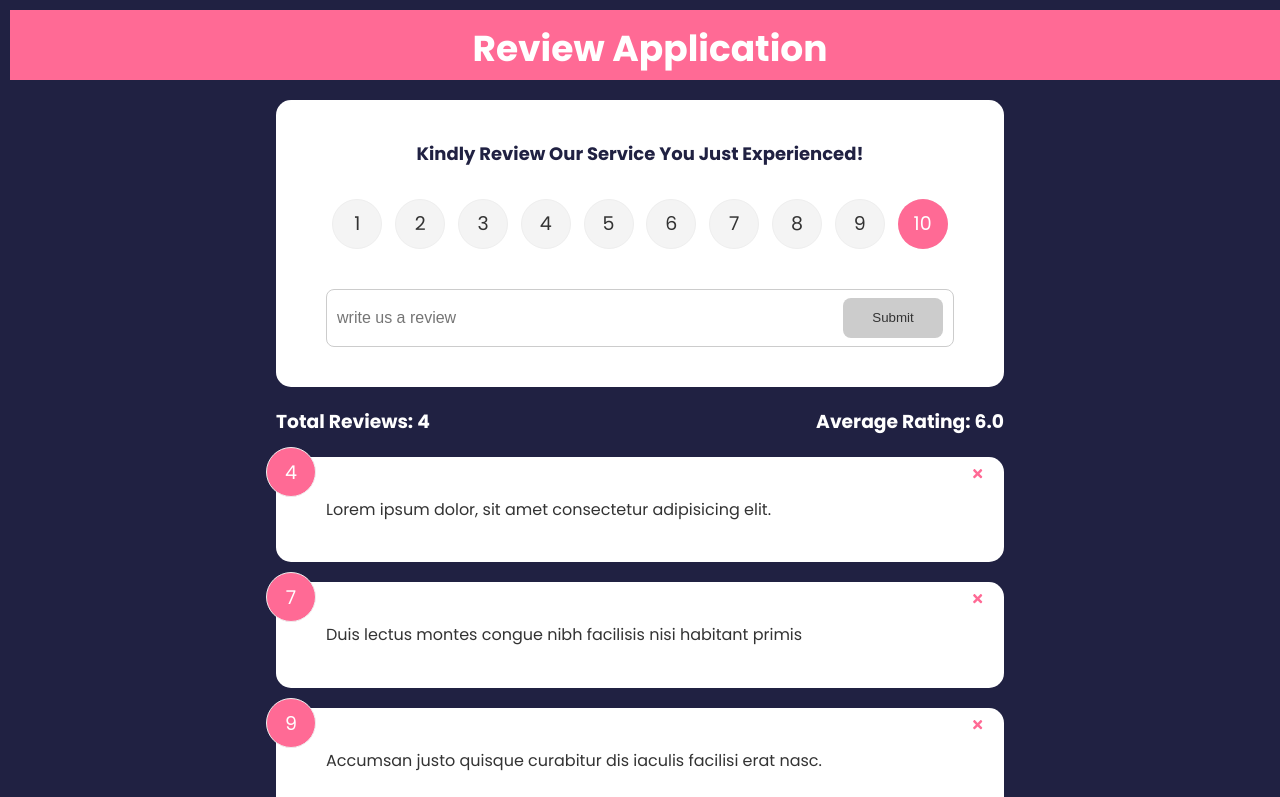
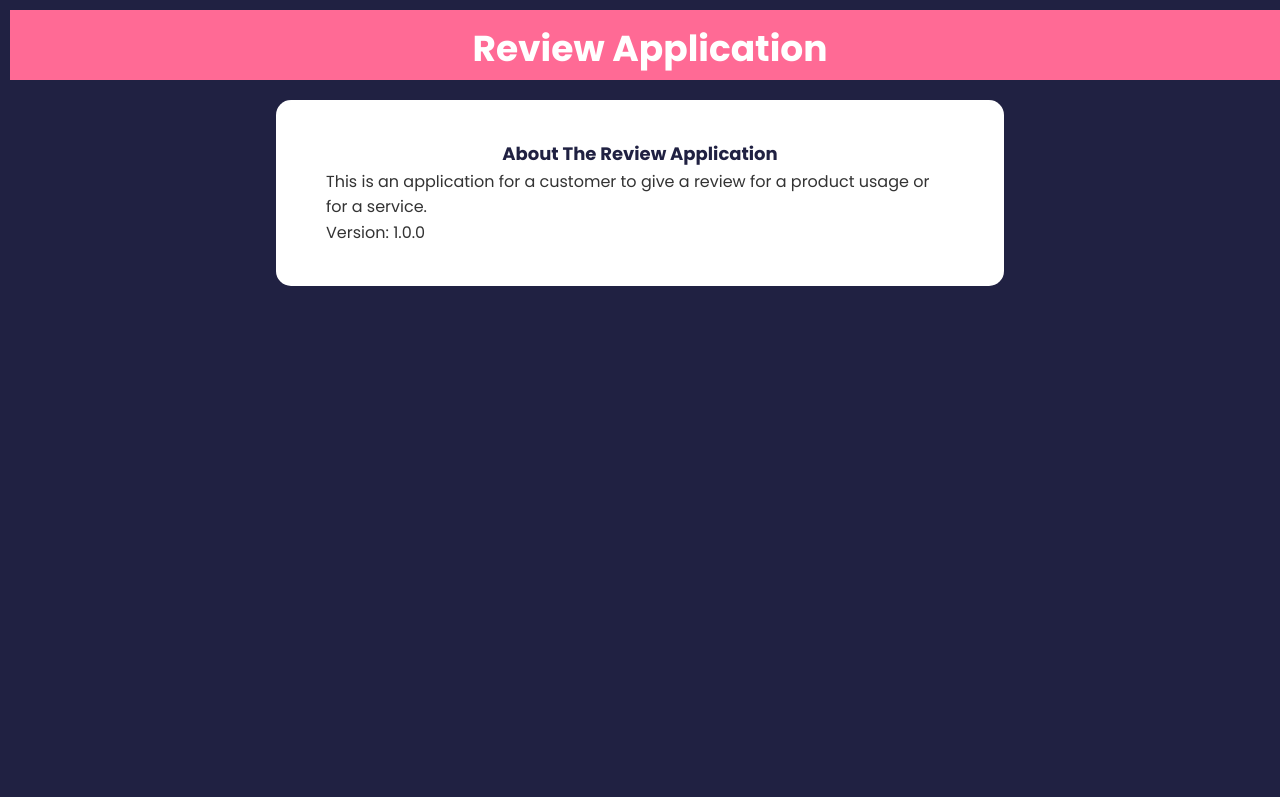
Before and after one commit to CodeLeom/react-introductory, a React (Create React App) app: page /about in a window 1280 px wide. Shown: the top 797 px of the page. Built offline with nearby package versions, Linux system fonts and the light colour scheme.

Commit message:
added route to our application

```diff
--- a/package.json
+++ b/package.json
@@ -9,6 +9,7 @@
     "react": "^18.2.0",
     "react-dom": "^18.2.0",
     "react-icons": "^4.7.1",
+    "react-router-dom": "^6.4.5",
     "react-scripts": "5.0.1",
     "uuid": "^9.0.0",
     "web-vitals": "^2.1.4"
--- a/src/App.js
+++ b/src/App.js
@@ -1,10 +1,12 @@
 import {useState} from 'react'
+import {BrowserRouter as Router, Route, Routes} from 'react-router-dom'
 import {v4 as uuidv4} from 'uuid'
 import Header from "./components/Header"
 import ReviewStats from './components/ReviewStats'
 import ReviewList from "./components/ReviewList"
 import reviewData from './components/data/reviewData'
 import ReviewForm from './components/ReviewForm'
+import About from './components/pages/About'
 
 
 function App(){
@@ -24,14 +26,26 @@ function App(){
 
 
     return (
-      <>
-        <Header />
+      <Router>
+          <Header />
           <div className="container">
-            <ReviewForm handleAdd={addReview} />
-            <ReviewStats review={review} />
-            <ReviewList review={review} revDelete={deleteReview} />
-          </div>
-      </>
+              <Routes>
+
+                    <Route exact path='/' element = {
+                        <>
+                          <ReviewForm handleAdd={addReview} />
+                          <ReviewStats review={review} />
+                          <ReviewList review={review} revDelete={deleteReview} />
+                        </>
+                          }
+                    ></Route>
+
+
+                    <Route path='/about'
+                      element={<About />} />
+              </Routes>
+            </div>
+      </Router>
     )
 }
 
--- a/src/components/ReviewForm.jsx
+++ b/src/components/ReviewForm.jsx
@@ -39,7 +39,9 @@ function ReviewForm({handleAdd}) {
     <Card>
         <form onSubmit={formSubmit}>
             <h4 className='head'>Kindly Review Our Service You Just Experienced!</h4>
+
             <GiveRating select={(rating) => setRating(rating)}/>
+
             <div className="input-group">
                 <input onChange={textChangeHandler} type="text" placeholder="write us a review" value={text} />
                 <Button type="submit" isDisabled={btnDisabled}>Submit</Button>
--- /dev/null
+++ b/src/components/pages/About.jsx
@@ -0,0 +1,16 @@
+import Card from "../Card"
+
+function About() {
+  return (
+       <>
+            <Card>
+                    <h3 className="head">About The Review Application</h3>
+                    <p>This is an application for a customer to give a review for a product usage or for a service.</p>
+
+                    <p>Version: 1.0.0</p>
+            </Card>
+        </>
+  )
+}
+
+export default About
```
Also changed, not shown: 1 other file (tests, documents, lock files or other folders).
